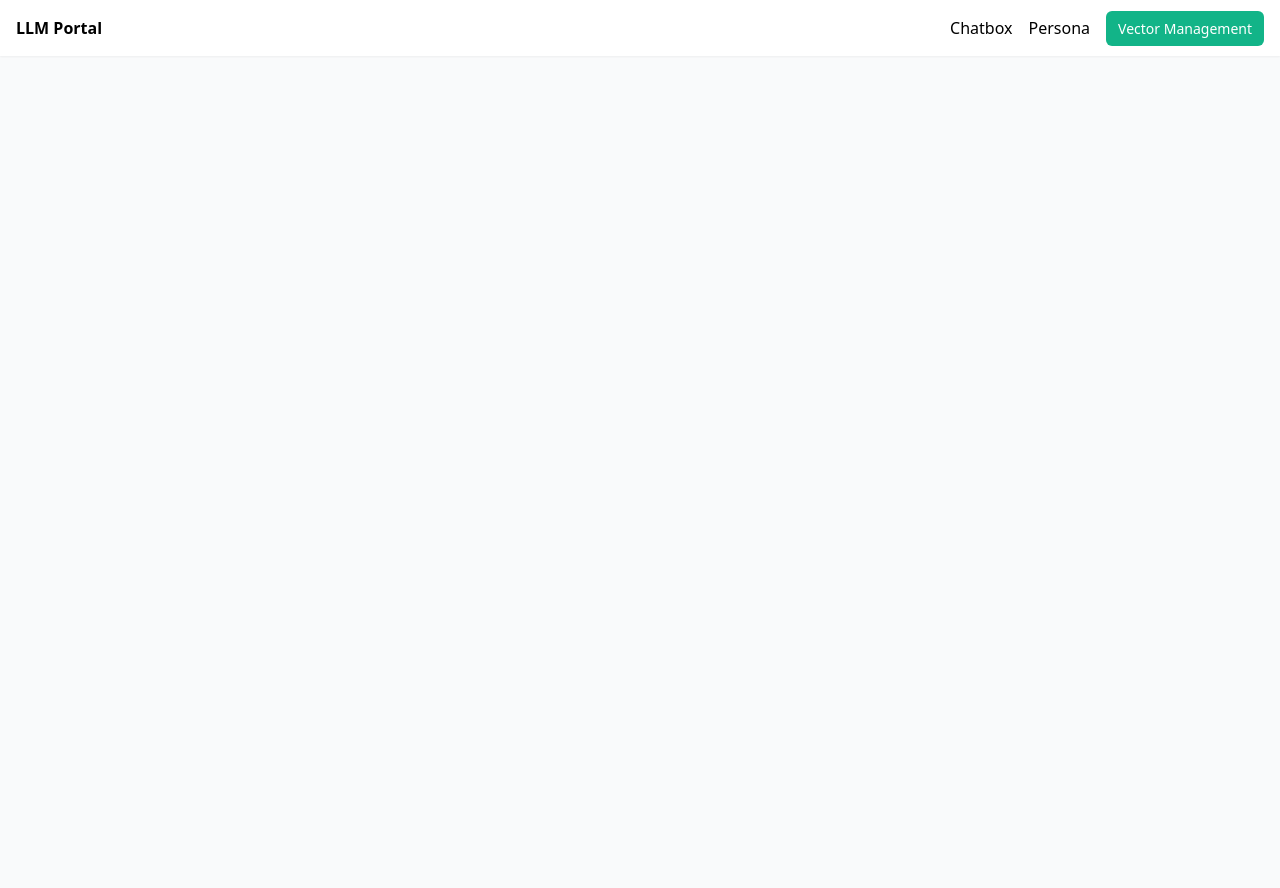
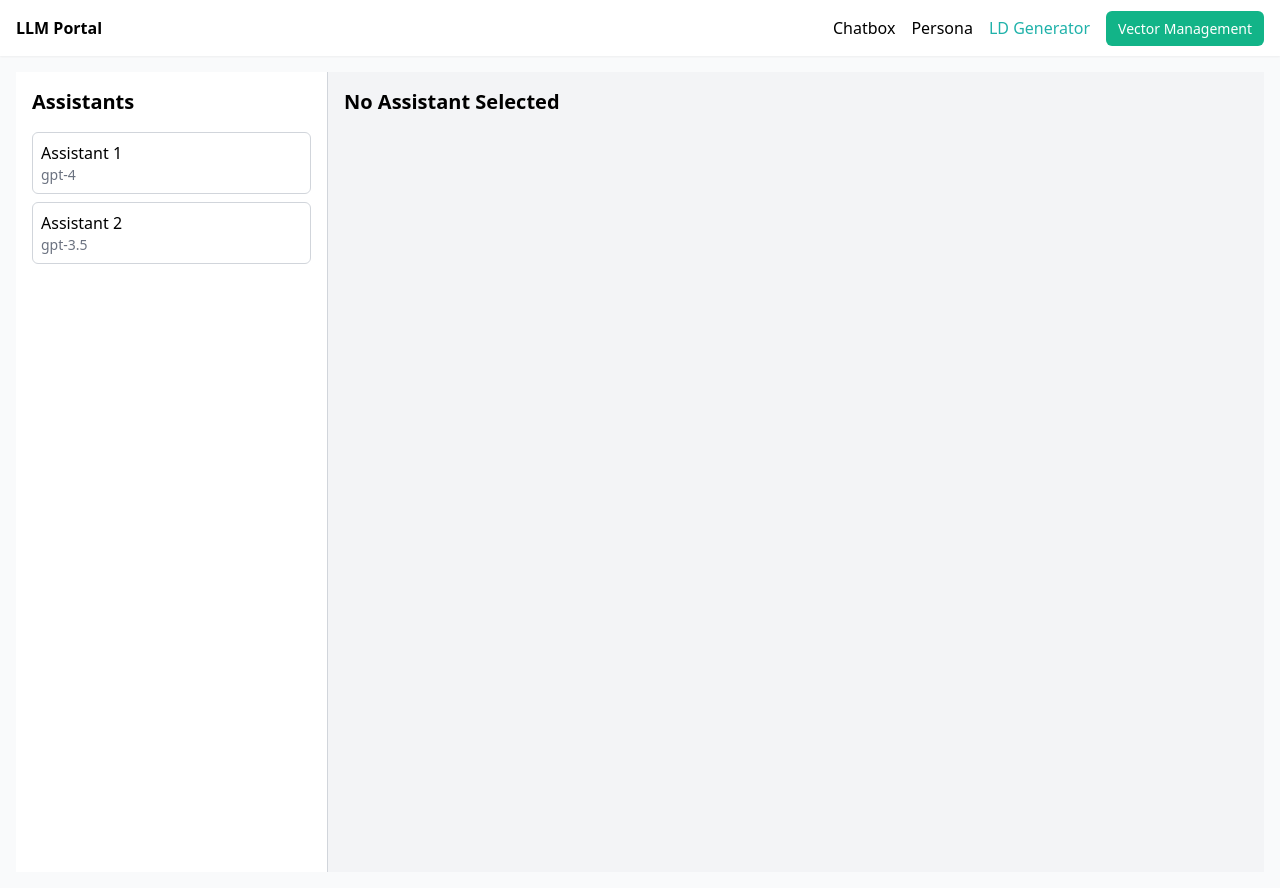
Before and after one commit to kelvincrtz/LLM.Portal, a Nuxt app: page /designGenerator in a window 1280 px wide. Before the commit the page ends 800 px from the top, so only its background shows below. Built offline with nearby package versions, Linux system fonts and the light colour scheme.

Commit message:
feat: LD generator design mock up data

```diff
--- /dev/null
+++ b/components/DesignGenerator.vue
@@ -0,0 +1,177 @@
+<template>
+    <div class="flex min-h-screen bg-gray-100">
+      <!-- Assistant List -->
+      <div class="w-1/4 p-4 bg-white border-r border-gray-300">
+        <h2 class="text-xl font-semibold mb-4">Assistants</h2>
+        <ul>
+          <li
+            v-for="assistant in assistants"
+            :key="assistant.id"
+            @click="selectAssistant(assistant)"
+            :class="{'bg-gray-200': selectedAssistant && selectedAssistant.id === assistant.id}"
+            class="cursor-pointer p-2 mb-2 border border-gray-300 rounded hover:bg-gray-100"
+          >
+            <h3 class="font-medium">{{ assistant.name || 'Name undefined' }}</h3>
+            <p class="text-sm text-gray-500">{{ assistant.model }}</p>
+          </li>
+        </ul>
+      </div>
+
+      <!-- Interaction Section -->
+      <div class="w-3/4 p-4">
+        <div class="mb-4">
+          <h2 class="text-xl font-semibold mb-4">
+            {{ selectedAssistant ? selectedAssistant.name : 'No Assistant Selected' }}
+          </h2>
+          <div v-if="selectedAssistant">
+            <input
+              v-model="topic"
+              placeholder="Enter a topic..."
+              class="w-full p-2 mb-4 border border-gray-300 rounded focus:outline-none focus:border-indigo-500"
+            />
+            <button @click="generateResponse" class="px-4 py-2 bg-blue-500 text-white rounded hover:bg-blue-700">
+              Generate JSON Response
+            </button>
+          </div>
+        </div>
+        <div v-if="response" class="p-4 bg-white border border-gray-300 rounded shadow-lg">
+          <h3 class="text-lg font-semibold mb-2">Generated JSON Response</h3>
+          <pre class="whitespace-pre-wrap break-words bg-gray-100 p-4 rounded">{{ response }}</pre>
+        </div>
+      </div>
+    </div>
+  </template>
+
+<script setup>
+import { ref } from 'vue';
+
+const assistants = ref([
+  { id: 1, name: 'Assistant 1', model: 'gpt-4' },
+  { id: 2, name: 'Assistant 2', model: 'gpt-3.5' },
+  // Add more assistants as needed
+]);
+
+const selectedAssistant = ref(null);
+const topic = ref('');
+const response = ref('');
+
+function selectAssistant(assistant) {
+  selectedAssistant.value = assistant;
+}
+
+async function generateResponse() {
+  console.log('Generating response...');
+  if (!selectedAssistant.value || !topic.value) {
+    console.log('No assistant selected or topic provided.');
+    return;
+  }
+
+  console.log('Assistant selected:', selectedAssistant.value);
+  console.log('Topic provided:', topic.value);
+
+  // Simulate fetching a detailed JSON response
+  const simulatedResponse = {
+    assistant: selectedAssistant.value.name,
+    topic: topic.value,
+    generatedAt: new Date().toISOString(),
+    data: {
+      summary: `This is a summary for the topic "${topic.value}".`,
+      details: {
+        sections: [
+          {
+            title: "Introduction",
+            content: "This section provides an introduction to the topic.",
+            items: [
+              { id: 1, description: "Key point 1 about the topic." },
+              { id: 2, description: "Key point 2 about the topic." }
+            ]
+          },
+          {
+            title: "Main Content",
+            content: "This section dives deep into the main content of the topic.",
+            items: [
+              { id: 3, description: "Detailed point 1." },
+              { id: 4, description: "Detailed point 2." },
+              { id: 5, description: "Detailed point 3." }
+            ]
+          },
+          {
+            title: "Conclusion",
+            content: "This section provides a conclusion and summary of the topic.",
+            items: [
+              { id: 6, description: "Final key point." }
+            ]
+          }
+        ],
+        relatedTopics: [
+          { id: 1, name: "Related topic 1" },
+          { id: 2, name: "Related topic 2" },
+          { id: 3, name: "Related topic 3" }
+        ],
+        references: [
+          { id: 1, source: "Reference 1", link: "https://example.com/reference1" },
+          { id: 2, source: "Reference 2", link: "https://example.com/reference2" },
+          { id: 3, source: "Reference 3", link: "https://example.com/reference3" }
+        ]
+      }
+    }
+  };
+
+  console.log('Simulated response:', simulatedResponse);
+  response.value = JSON.stringify(simulatedResponse, null, 2);
+}
+</script>
+
+<style scoped>
+.flex {
+  display: flex;
+}
+.min-h-screen {
+  min-height: 100vh;
+}
+.bg-gray-100 {
+  background-color: #f3f4f6;
+}
+.bg-white {
+  background-color: #fff;
+}
+.border-r {
+  border-right-width: 1px;
+}
+.border-gray-300 {
+  border-color: #d1d5db;
+}
+.bg-gray-200 {
+  background-color: #e5e7eb;
+}
+.hover\:bg-gray-100:hover {
+  background-color: #f9fafb;
+}
+.hover\:bg-blue-700:hover {
+  background-color: #1d4ed8;
+}
+.rounded {
+  border-radius: 0.375rem;
+}
+.shadow-lg {
+  box-shadow: 0 10px 15px -3px rgba(0, 0, 0, 0.1), 0 4px 6px -2px rgba(0, 0, 0, 0.05);
+}
+.focus\:outline-none:focus {
+  outline: 0;
+}
+.focus\:border-indigo-500:focus {
+  border-color: #6366f1;
+}
+.bg-blue-500 {
+  background-color: #3b82f6;
+}
+.text-white {
+  color: #fff;
+}
+.whitespace-pre-wrap {
+  white-space: pre-wrap;
+}
+.break-words {
+  word-break: break-word;
+}
+</style>
--- a/layouts/default.vue
+++ b/layouts/default.vue
@@ -6,6 +6,7 @@
                 <ul class="flex gap-4">
                     <li><NuxtLink to="/">Chatbox</NuxtLink></li>
                     <li><NuxtLink to="/persona">Persona</NuxtLink></li>
+                    <li><NuxtLink to="/designGenerator">LD Generator</NuxtLink></li>
                     <li><NuxtLink to="/products" class="btn">Vector Management</NuxtLink></li>
                 </ul>
             </nav>
--- /dev/null
+++ b/pages/designGenerator.vue
@@ -0,0 +1,15 @@
+<template>
+    <div>
+      <DesignGenerator />
+    </div>
+  </template>
+
+  <script>
+  import DesignGenerator from '@/components/DesignGenerator';
+
+  export default {
+    components: {
+      DesignGenerator
+    }
+  };
+  </script>
```
